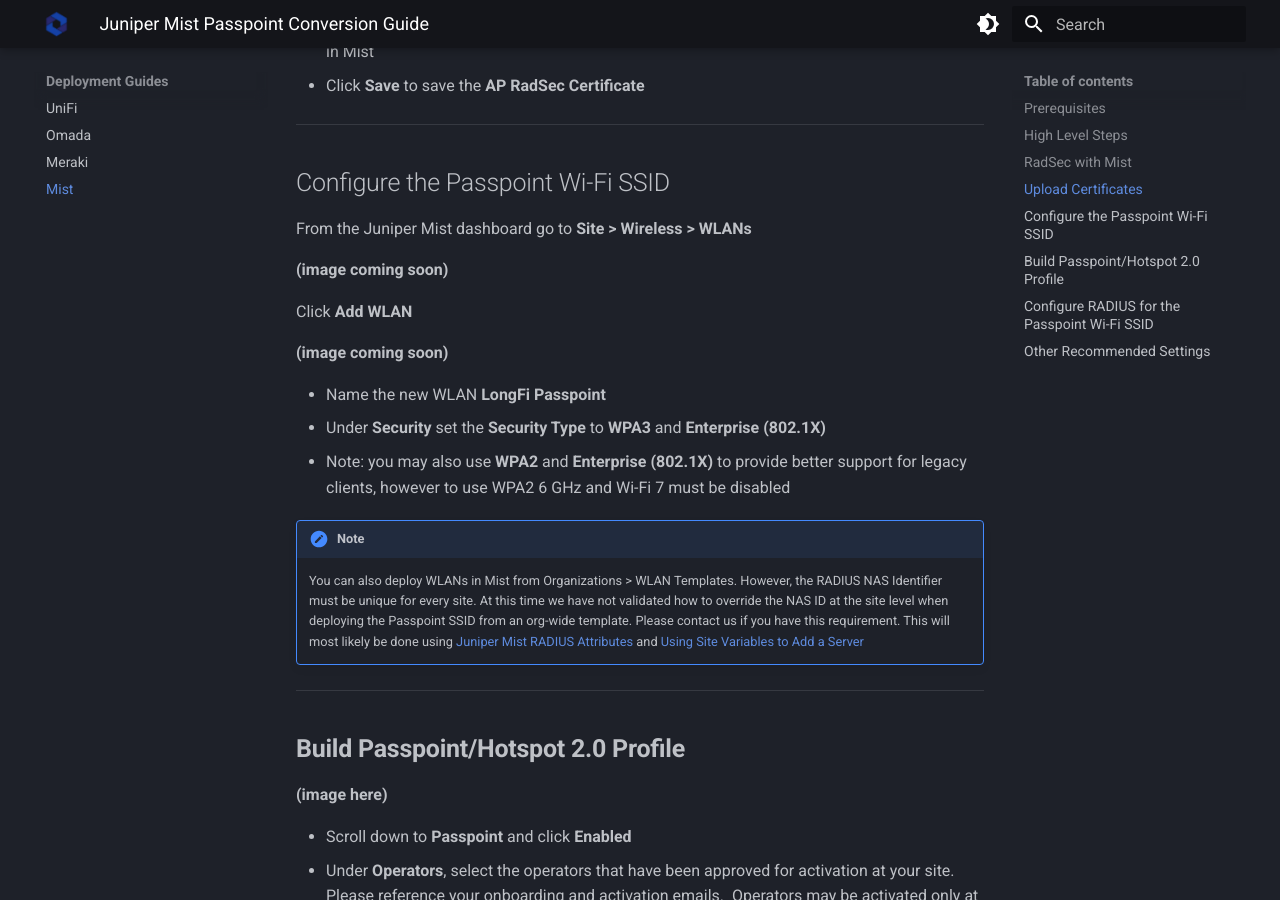
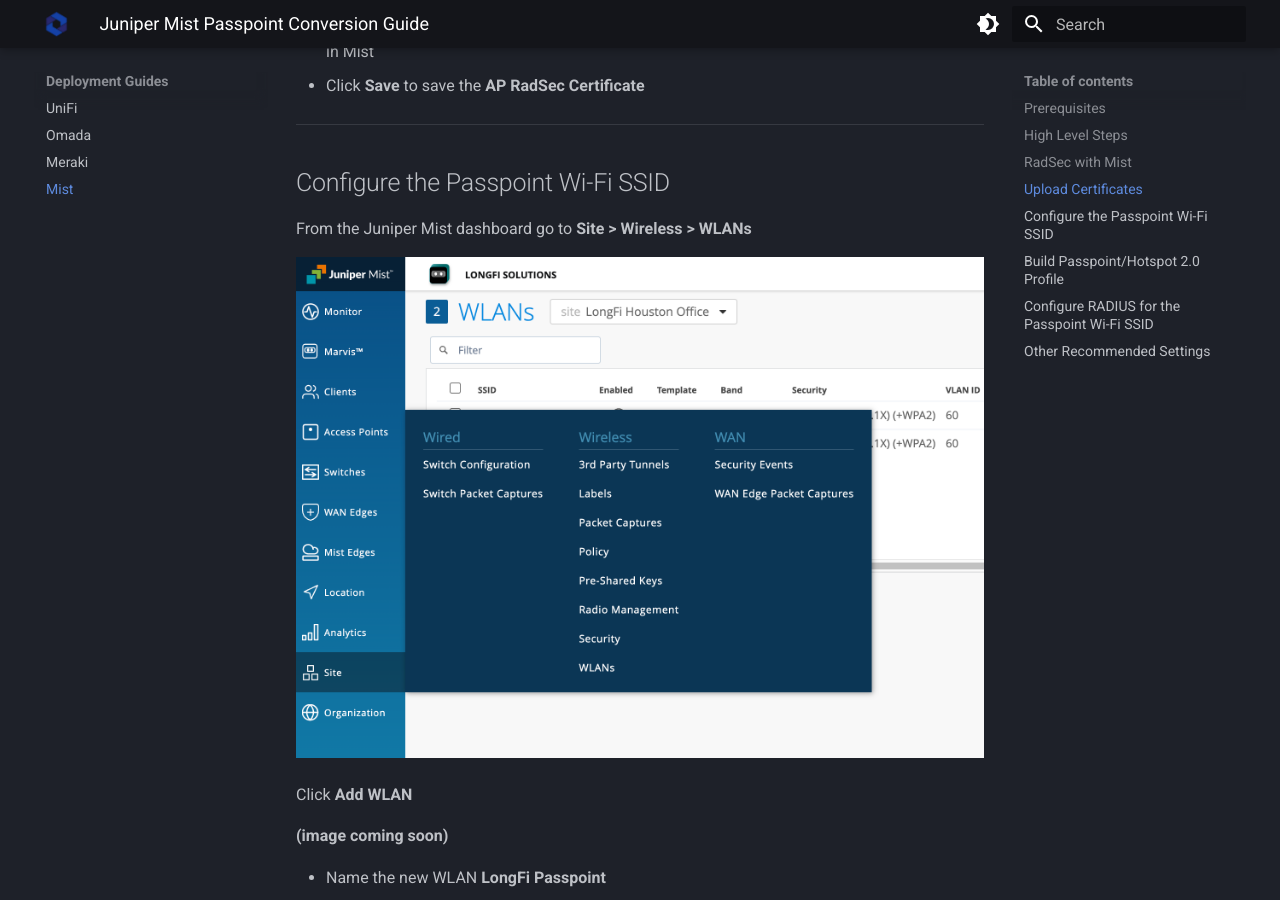
Before and after one commit to LongFi-Solutions/longfi-solutions.github.io, an MkDocs documentation site: the page built from docs/deployment/mist.md, in a window 1280 px wide and 900 px high, scrolled down 3812 px. Built offline with MkDocs 1.6.1 and Material for MkDocs 9.7.7, drawn with Linux system fonts in a browser that asks for light colours.

Commit message:
Update Deployment Guides “mist” +1

```diff
--- a/docs/deployment/mist.md
+++ b/docs/deployment/mist.md
@@ -84,7 +84,7 @@ Under **RadSec Certificates** choose **Add a RadSec certificate**
 
 From the Juniper Mist dashboard go to **Site > Wireless > WLANs**
 
-**(image coming soon)**
+![](/assets/images/Mist-4-AddWLAN-1.png)
 
 Click **Add WLAN**
 
```
Also changed, not shown: docs/assets/images/Mist-4-AddWLAN-1.png (added).
